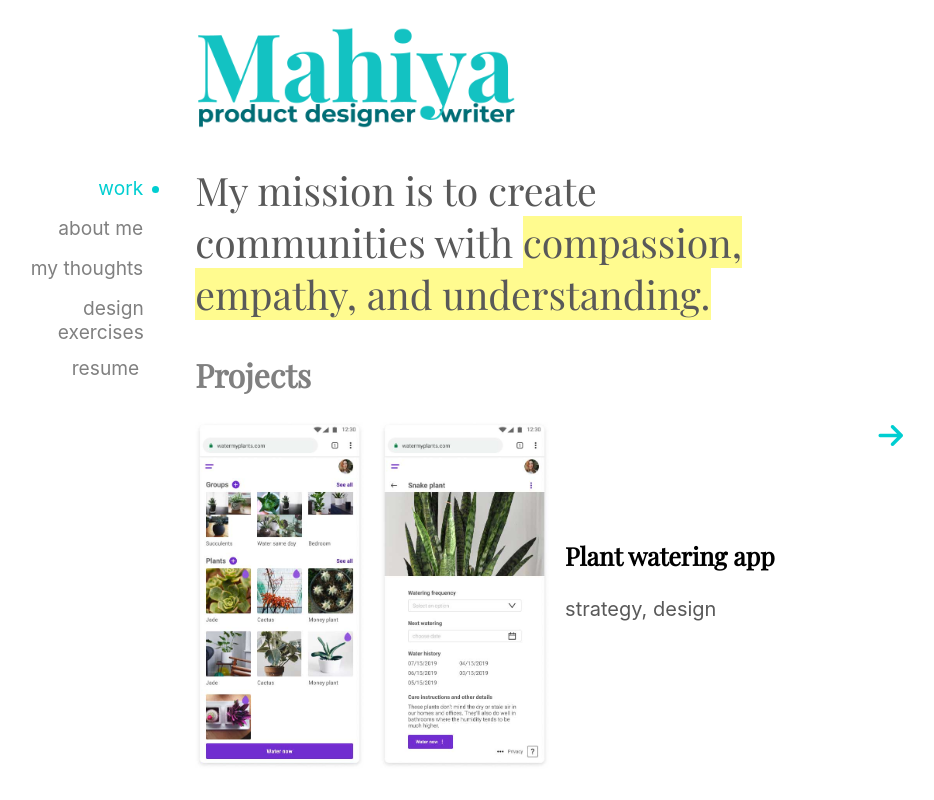
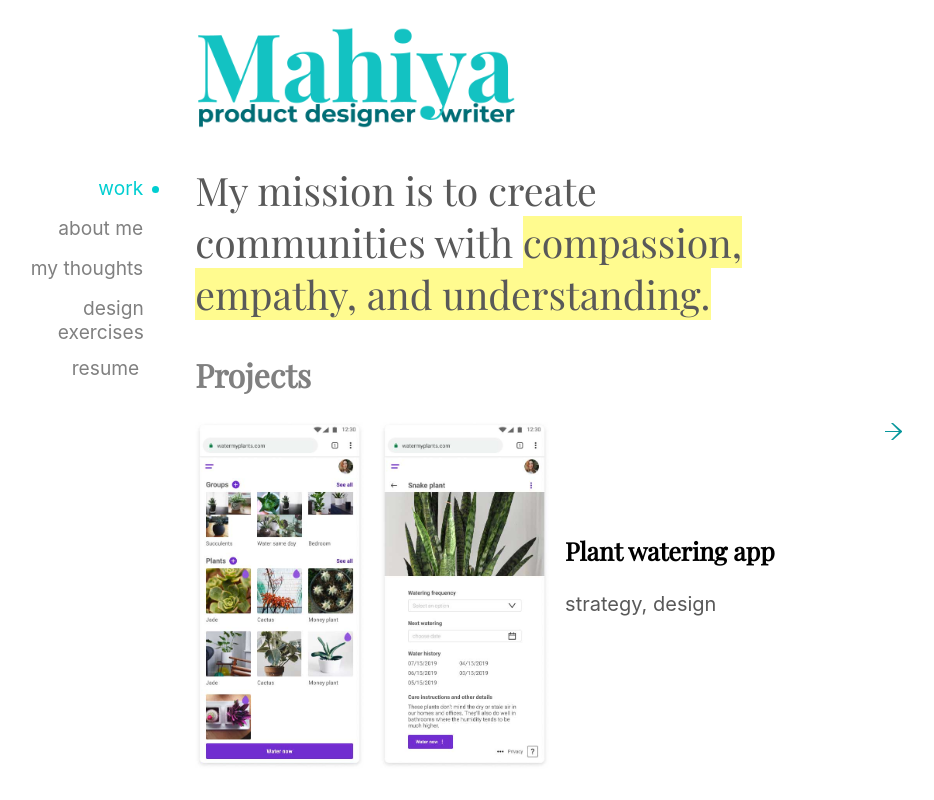
Before and after one commit to vishalicious213/mahiya, a React (Create React App) app: page / in a window 1280 px wide. Shown: the top 800 px of the page, without its empty margins (192-1126 px from the left). Built offline with nearby package versions, Linux system fonts and the light colour scheme.

Commit message:
changed arrow on projects page from icon to svg

```diff
--- a/src/components/Projects.js
+++ b/src/components/Projects.js
@@ -6,6 +6,7 @@ import activity1 from '../img/activity-tracker-app1.jpg'
 import activity2 from '../img/activity-tracker-app2.jpg'
 import meal1 from '../img/mealventory-app1.jpg'
 import meal2 from '../img/mealventory-app2.jpg'
+import arrowRight from '../img/arrow-right.svg'
 import '../styles/projects.css';
 
 function Projects() {
@@ -20,7 +21,8 @@ function Projects() {
             <div className='project-info'>
                 <div className='project-arrow'>
                     <Link to={link}>
-                        <i className="fas fa-arrow-right"></i>
+                        {/* <i className="fas fa-arrow-right"></i> */}
+                        <img src={arrowRight} alt='right-arrow' />
                     </Link>
                 </div>
                 <div className='project-text-container'>
```
Also changed, not shown: src/img/arrow-right.svg (added).
